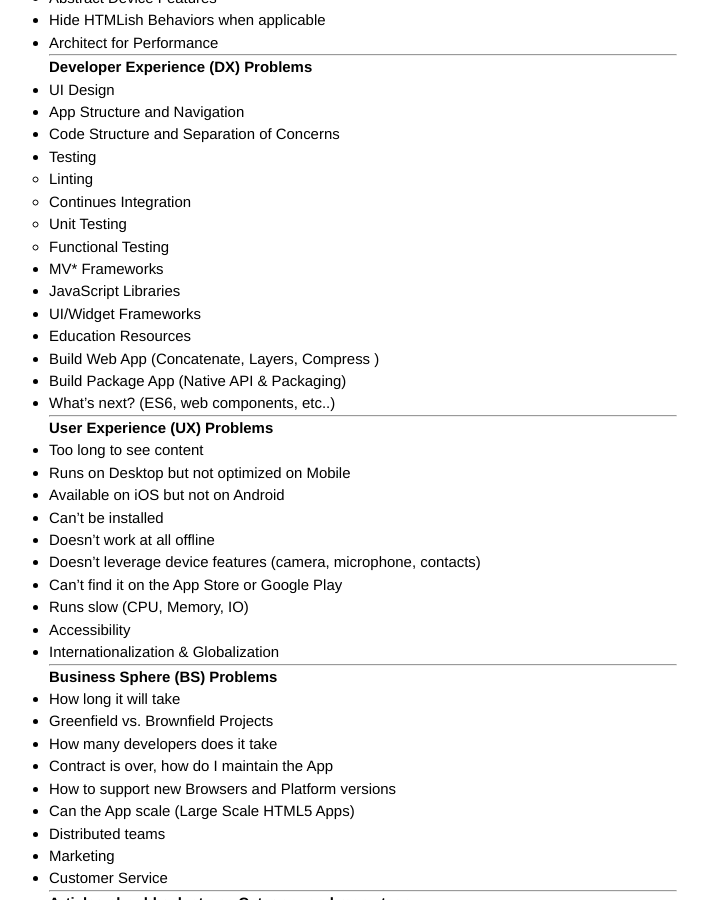
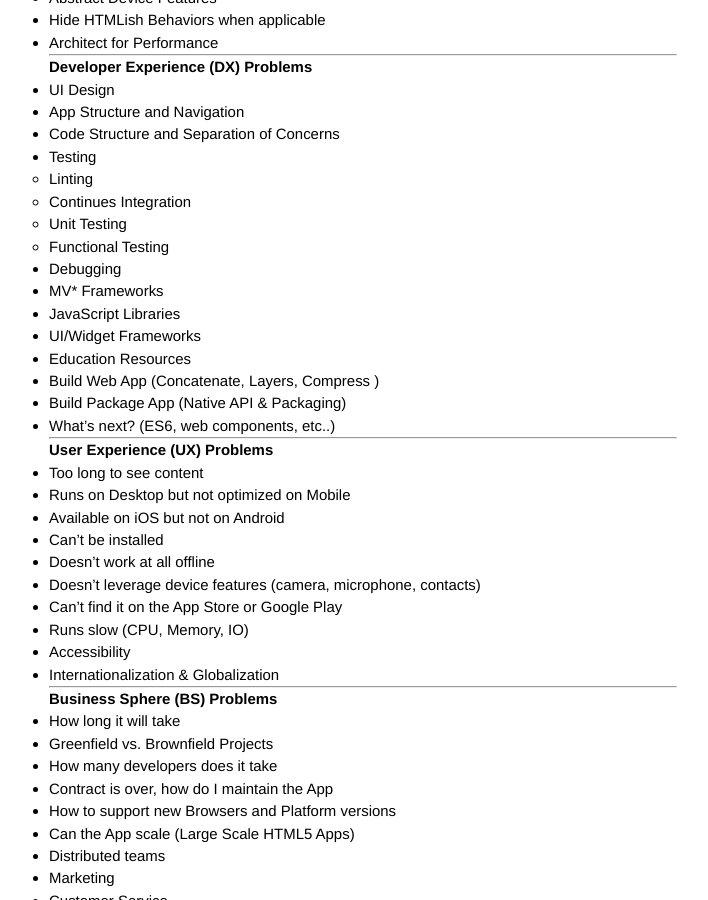
Before and after one commit to csantanapr/single-page-apps, a Jekyll site: the page built from pages/ideas.md, in a window 1280 px wide and 900 px high, scrolled down 329 px. Shown: the whole window, without its empty margins (277-985 px from the left). Built offline with Jekyll 4.4.1, drawn with Linux system fonts in a browser that asks for light colours.

Commit message:
added debugging to ideas

```diff
--- a/pages/ideas.md
+++ b/pages/ideas.md
@@ -27,6 +27,7 @@ title: Ideas for Content
     - Continues Integration
     - Unit Testing
     - Functional Testing
+- Debugging
 - MV* Frameworks
 - JavaScript Libraries
 - UI/Widget Frameworks
```
